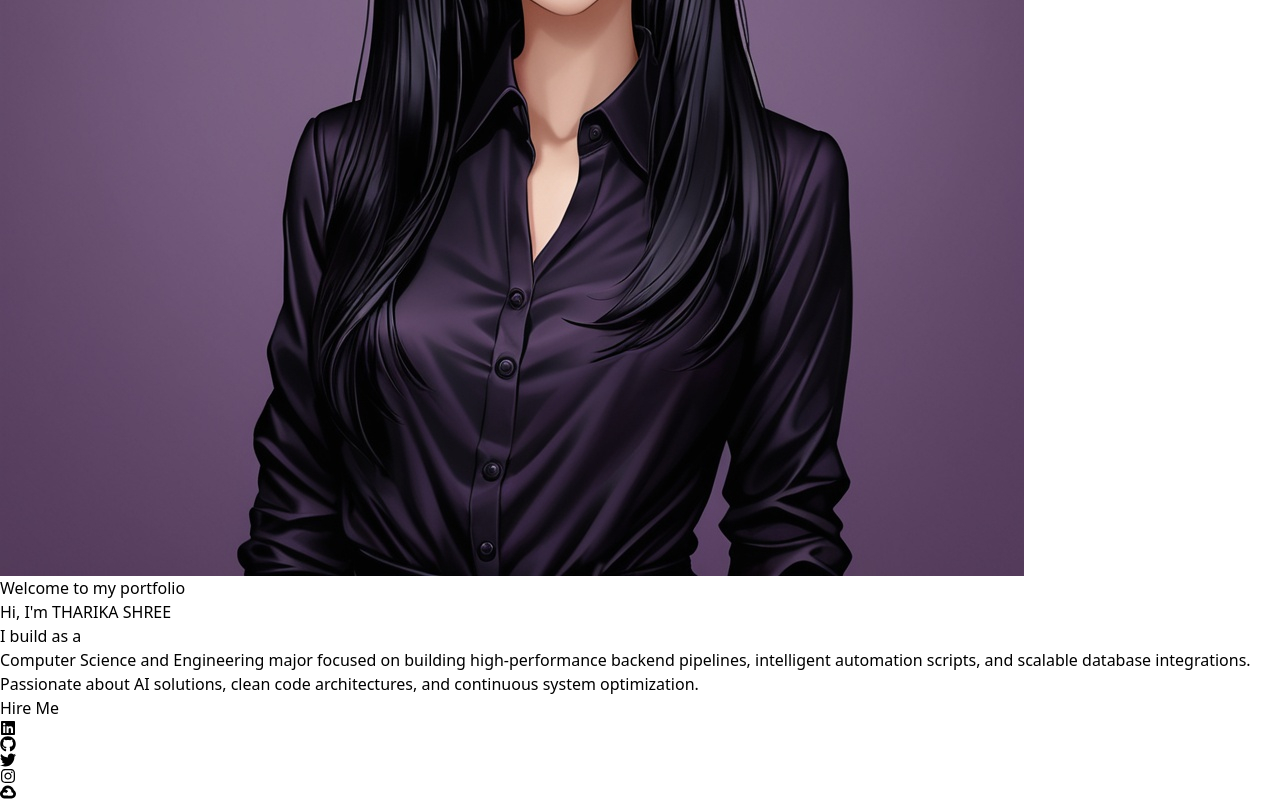
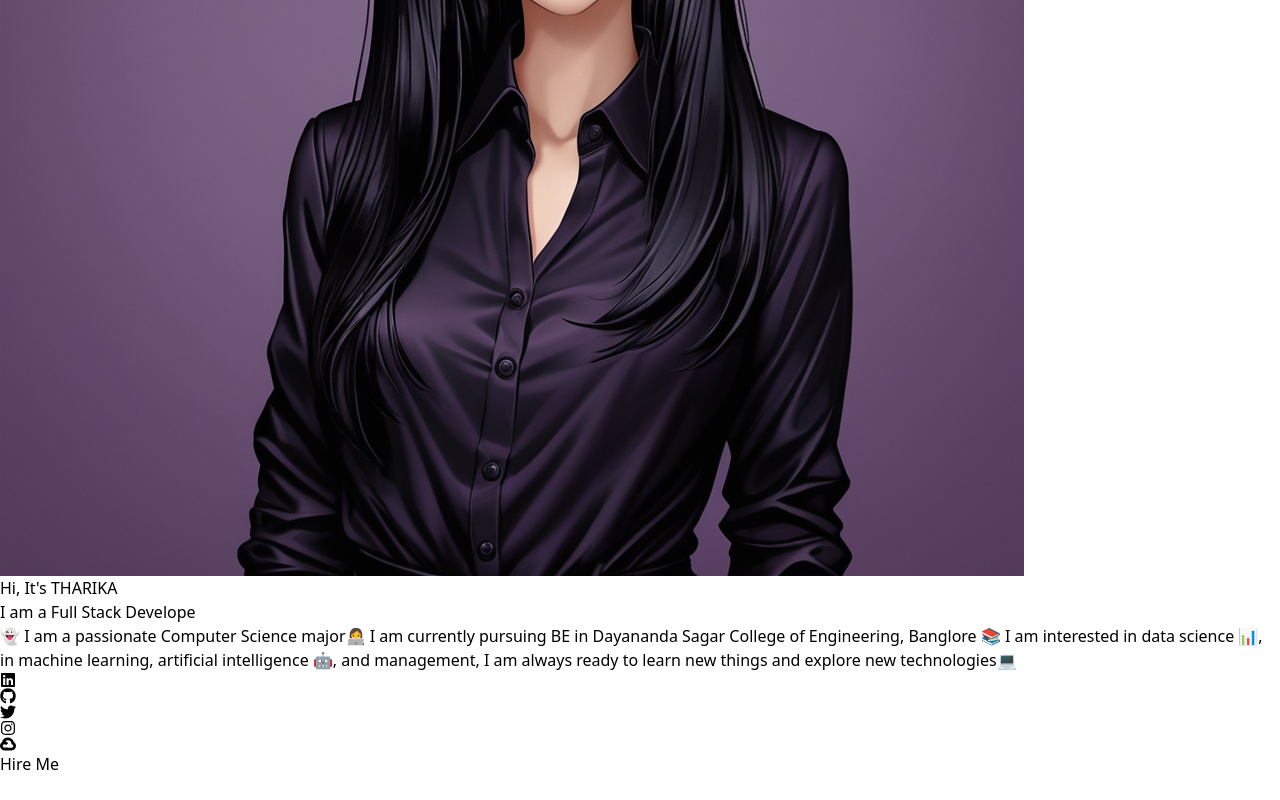
Before and after one commit to tharikashree/Portfolio, a React (Vite) app: page / in a window 1280 px wide. Shown: the part 496-1296 px from the top of the page. After the commit the page ends 1272 px from the top, so only its background shows below. Built offline with nearby package versions, Linux system fonts and the light colour scheme.

Commit message:
Refactor Home component layout and content

```diff
--- a/src/components/Home.jsx
+++ b/src/components/Home.jsx
@@ -7,64 +7,48 @@ import Header from "./Header";
 
 const Home = () => {
     return (
-        <div className="bg-neutral-950 text-neutral-100 min-h-screen font-sans selection:bg-purple-500 selection:text-black flex flex-col">
+        <div className="bg-black text-white h-[120vh]">
             <Header />
+            <section className="flex flex-col md:flex-row items-center justify-center min-h-screen px-6">
+                <div className="md:w-1/2 flex justify-center">
+                    <img
+                        src={Img}
+                        alt="Tharika"
+                        className="rounded-full mt-2 w-48 sm:w-64 md:w-80 lg:w-[350px] xl:w-[400px] shadow-lg hover:scale-110 transition duration-300 hover:shadow-[0_0_15px_3px_rgba(221,51,255,0.8)]"
+                    />
+                </div>
+                <div className="md:w-1/2 text-center md:text-left mt-6 md:mt-0">
+                    <h1 className="text-4xl sm:text-7xl font-bold mb-4">
+                        Hi, It's <span className="text-purple-400">THARIKA</span>
+                    </h1>
+                    <h3 className="text-2xl sm:text-3xl font-semibold mb-4">
+                        I am a <span className="text-purple-400">
 
-            <section className="flex-1 flex flex-col md:flex-row items-center justify-center max-w-6xl mx-auto px-6 py-12 md:py-24 gap-12 w-full">
-                {/* Profile Image Box Container */}
-                <div className="w-full md:w-1/2 flex justify-center order-1 md:order-2">
-                    <div className="relative group">
-                        {/* Soft Outer Neon Backglow Effect */}
-                        <div className="absolute inset-0 rounded-full bg-gradient-to-r from-purple-500 to-fuchsia-600 opacity-20 blur-2xl group-hover:opacity-40 transition-opacity duration-500" />
 
-                        <img
-                            src={Img}
-                            alt="Tharika Shree"
-                            className="relative rounded-full object-cover w-56 sm:w-72 md:w-80 lg:w-[360px] border-2 border-neutral-800/80 shadow-2xl transition-all duration-500 ease-out group-hover:scale-105 group-hover:border-purple-500/50 group-hover:shadow-[0_0_30px_5px_rgba(168,85,247,0.3)]"
-                        />
-                    </div>
-                </div>
-
-                {/* Hero Intro Typography Column */}
-                <div className="w-full md:w-1/2 text-center md:text-left order-2 md:order-1 flex flex-col justify-center">
-                    <h2 className="text-sm font-semibold tracking-widest text-neutral-400 uppercase mb-2">
-                        Welcome to my portfolio
-                    </h2>
-
-                    <h1 className="text-4xl sm:text-6xl lg:text-7xl font-extrabold tracking-tight mb-4 leading-tight">
-                        Hi, I'm <span className="bg-clip-text text-transparent bg-gradient-to-r from-purple-400 to-fuchsia-500 inline-block py-2">THARIKA SHREE</span>
-                    </h1>
-
-                    <h3 className="text-xl sm:text-2xl md:text-3xl font-bold text-neutral-200 mb-6 min-h-[40px]">
-                        I build as a{' '}
-                        <span className="text-purple-400 border-b border-purple-500/20 pb-0.5">
                             <TypeAnimation
-                                sequence={[
-                                    "Python Developer", 1200,
-                                    "Backend Engineer", 1200,
-                                    "Full Stack Developer", 1200,
-                                    "Open Source Contributor", 1200,
-                                    "AI/ML Enthusiast", 1200,
-                                ]}
+                                sequence={
+                                    [
+                                        "CSE Student", 1000,
+                                        "Python Developer", 1000,
+                                        "Full Stack Developer", 1000,
+                                        "Open Source Contributor", 1000,
+                                        "AIML Enthusiast", 1000,
+                                    ]
+                                }
                                 speed={50}
+                                style={{ fontSize: "1re" }}
                                 repeat={Infinity}
                             />
+
+
                         </span>
                     </h3>
-
-                    <p className="text-neutral-400 text-sm sm:text-base md:text-lg leading-relaxed mb-8 max-w-xl">
-                        Computer Science and Engineering major focused on building high-performance backend pipelines, intelligent automation scripts, and scalable database integrations. Passionate about AI solutions, clean code architectures, and continuous system optimization.
+                    <p className="text-sm sm:text-lg mb-6">
+                        👻 I am a passionate Computer Science major👩‍💻 I am currently pursuing BE in Dayananda Sagar College of Engineering, Banglore 📚 I am interested in data science 📊,
+                        in machine learning, artificial intelligence 🤖, and management, I am always ready to learn new things and explore new technologies💻
                     </p>
-
-                    {/* Action Row */}
-                    <div className="flex flex-col sm:flex-row items-center justify-center md:justify-start gap-6">
-                        <div className="flex items-center">
-                            <Button text="Hire Me" href="/contact" />
-                        </div>
-                        <div className="transform scale-110">
-                            <Socials />
-                        </div>
-                    </div>
+                    <Socials></Socials>
+                    <Button text="Hire Me" href="/contact"></Button>
                 </div>
             </section>
         </div>
```
